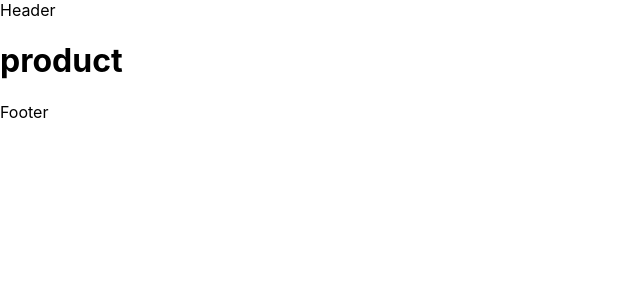
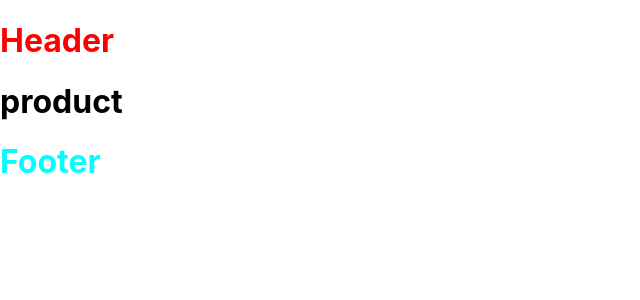
Before and after one commit to anilsoylu/NextJs-Learning, a Next.js app: page /product in a window 1280 px wide. Shown: the top 300 px of the page, without its empty margins (0-640 px from the left). Built offline with nearby package versions, Linux system fonts and the light colour scheme.

Commit message:
module css

```diff
--- a/components/Footer.js
+++ b/components/Footer.js
@@ -1,7 +1,12 @@
 import React from "react"
+import styles from "../styles/Footer.module.css"
 
 function Footer() {
-  return <div>Footer</div>
+  return (
+    <>
+      <h1 className={styles.title}>Footer</h1>
+    </>
+  )
 }
 
 export default Footer
--- a/components/Header.js
+++ b/components/Header.js
@@ -1,7 +1,12 @@
 import React from "react"
+import styles from "../styles/Header.module.css"
 
 function Header() {
-  return <div>Header</div>
+  return (
+    <>
+      <h1 className={styles.title}>Header</h1>
+    </>
+  )
 }
 
 export default Header
--- /dev/null
+++ b/styles/Footer.module.css
@@ -0,0 +1,3 @@
+.title {
+  color: aqua;
+}
--- /dev/null
+++ b/styles/Header.module.css
@@ -0,0 +1,3 @@
+.title {
+  color: red;
+}
```
